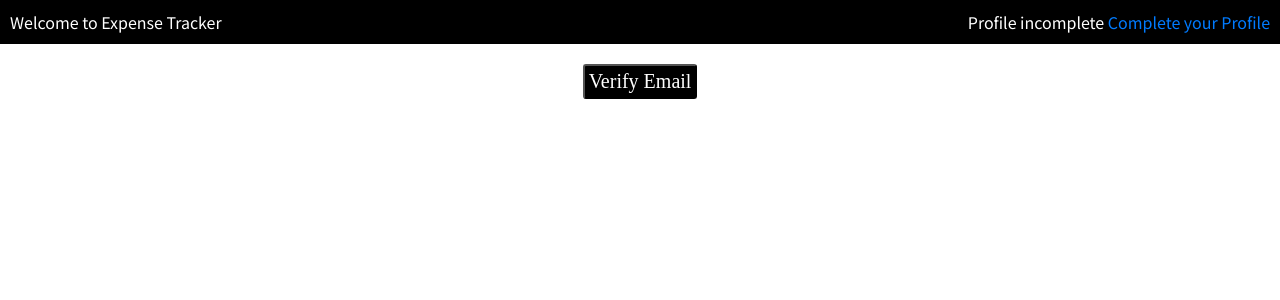
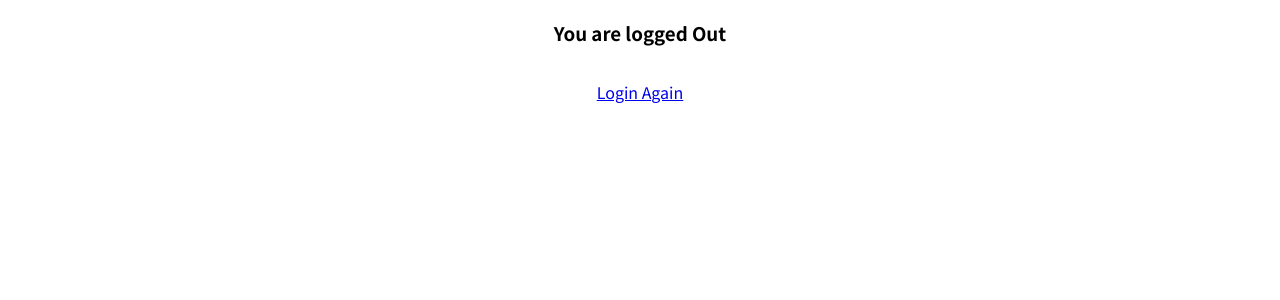
Before and after one commit to ChappaAbhiram/ExpenseTrackerReact, a React (Create React App) app: page /home in a window 1280 px wide. Shown: the top 300 px of the page. Built offline with nearby package versions, Linux system fonts and the light colour scheme.

Commit message:
Added logout feature

```diff
--- a/src/Routepages/Home.module.css
+++ b/src/Routepages/Home.module.css
@@ -24,11 +24,19 @@
     background-color: black;
     padding: 4px;
     border-radius: 3px;
-    font-family: bold;
-    font-size: 20px;
+    font-family: 'Times New Roman', Times, serif;
+    font-size: 18px;
     cursor: pointer;
     color : white;
+    transition: background-color 0.3s;
   }
   .innerbut:hover{
-    background-color: rgba(29, 21, 21, 0.599);
+    background-color: white;
+    color : black
   }
+  .logout{
+    display : flex;
+    flex-direction: column;
+    justify-content: center;
+    align-items : center
+  }
--- a/src/Routepages/Homepage.js
+++ b/src/Routepages/Homepage.js
@@ -1,8 +1,16 @@
-import React from "react";
+import React , {useState} from "react";
 import { Link } from "react-router-dom";
+import { useNavigate } from "react-router-dom";
 import classes from './Home.module.css';
 
 const Homepage = () => {
+    const login = localStorage.getItem("token");
+    const history =  useNavigate();
+    const [isLoggedIn,setIsLoggedIn] = useState(login);
+    const logOutHandler = () =>{
+        localStorage.removeItem("token");
+        history("/",{replace : true});
+    }
     const verifyEmailHandler = () =>{
         fetch("https://identitytoolkit.googleapis.com/v1/accounts:sendOobCode?key=AIzaSyBa1t8g-1UL2YeO6OIh4jJAydUnoaNH_fs",{
             method : "POST",
@@ -15,29 +23,46 @@ const Homepage = () => {
             })
         }).then(res=>{
             if(res.ok){
+                alert("Successfully Sent Veification link to email");
                 return res.json();
             }
             else{
                 return res.json().then(data=>{
-                //  if(data && data.error && data.error.message){
-                //     console.log(data.error.message);
-                //     alert(data.error.message); }
-                console.log(data);
+                 if(data && data.error && data.error.message){
+                    console.log(data.error.message);
+                    if(data.error.message === "INVALID_ID_TOKEN"){
+                        alert("INVALID ID TOKEN . Please login again")
+                    }
+                    else{
+                    alert(data.error.message);
+                 }
+                 }
+                // console.log(data);
                 })
             }
         }).then(data=>{
             console.log(data);
         })
     }
-  return (
+    if (!isLoggedIn) {
+        return (
+          <div className={classes.logout}>
+            <h3>You are logged Out</h3>
+            <p><Link to="/">Login Again</Link></p>
+          </div>
+        );
+      }
+    return(
     <div>
     <section className={classes.home}>
         <span>Welcome to Expense Tracker</span>
         <div style={{color : 'white'}}>Profile incomplete<Link to="/profile"> Complete your Profile</Link></div>
+        <button className={classes.innerbut} onClick={logOutHandler}>Logout</button>
     </section>
     <div className={classes.but}><button onClick={verifyEmailHandler} className={classes.innerbut} >Verify Email</button></div>
     </div>
-  );
+    )
+
 }
 
 export default Homepage;
--- a/src/Routepages/Profile.js
+++ b/src/Routepages/Profile.js
@@ -68,6 +68,7 @@ const Profile = ()=> {
         }).then(data=>{
             alert("Successfully updated User details");
             console.log(data);
+            history("/home",{replace : true})
 
         }).catch(err=>{
                 alert(err.message);
--- a/src/components/AuthForm.js
+++ b/src/components/AuthForm.js
@@ -69,12 +69,12 @@ const AuthForm = () => {
       console.log(data);
     //   authctx.login(data.idToken,data.email);
       localStorage.setItem('token',data.idToken);
-      history('/home');
+      history('/home',{replace : true});
     //   localStorage.setItem('email',data.email);
     } else {
      console.log("User Successfully Signed up");
      alert("User Successfully Signed up");
-      history('/');
+      history('/',{replace : true});
     }
   })
   .catch(err=>{
```
